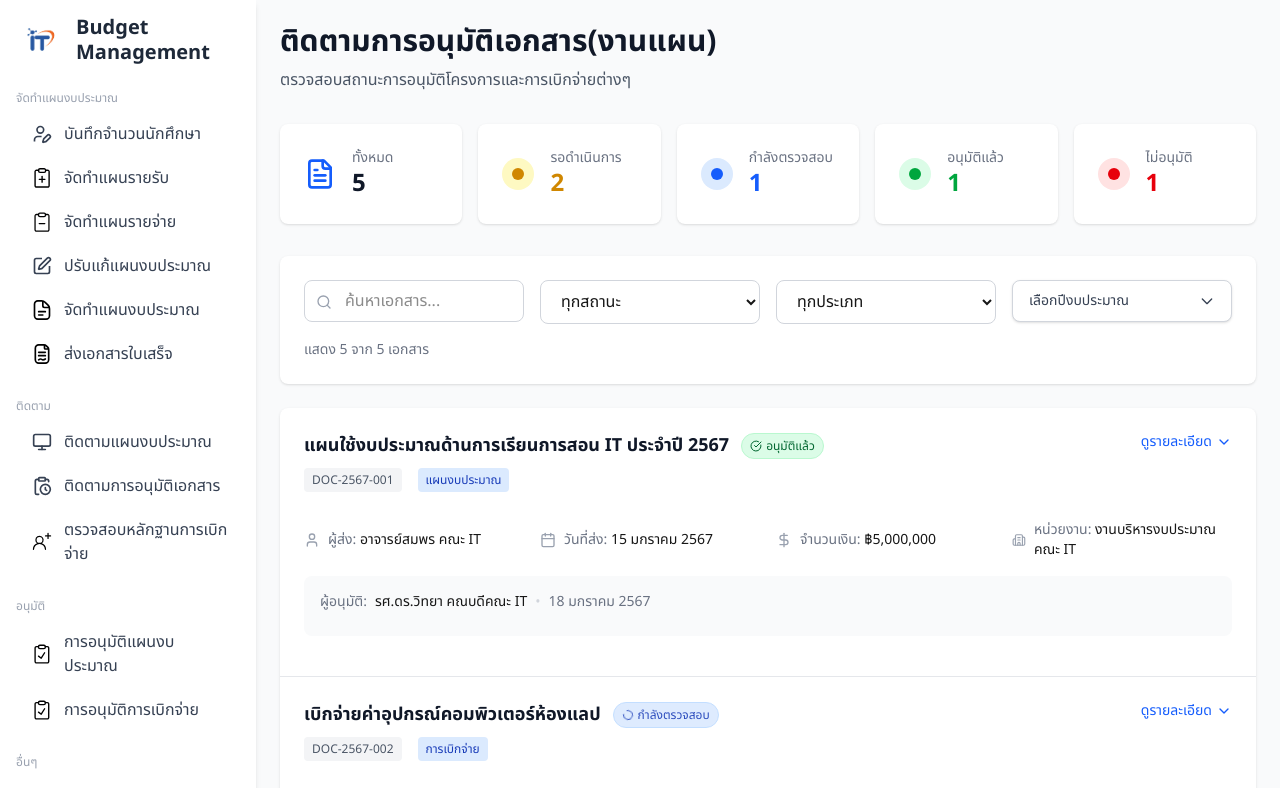
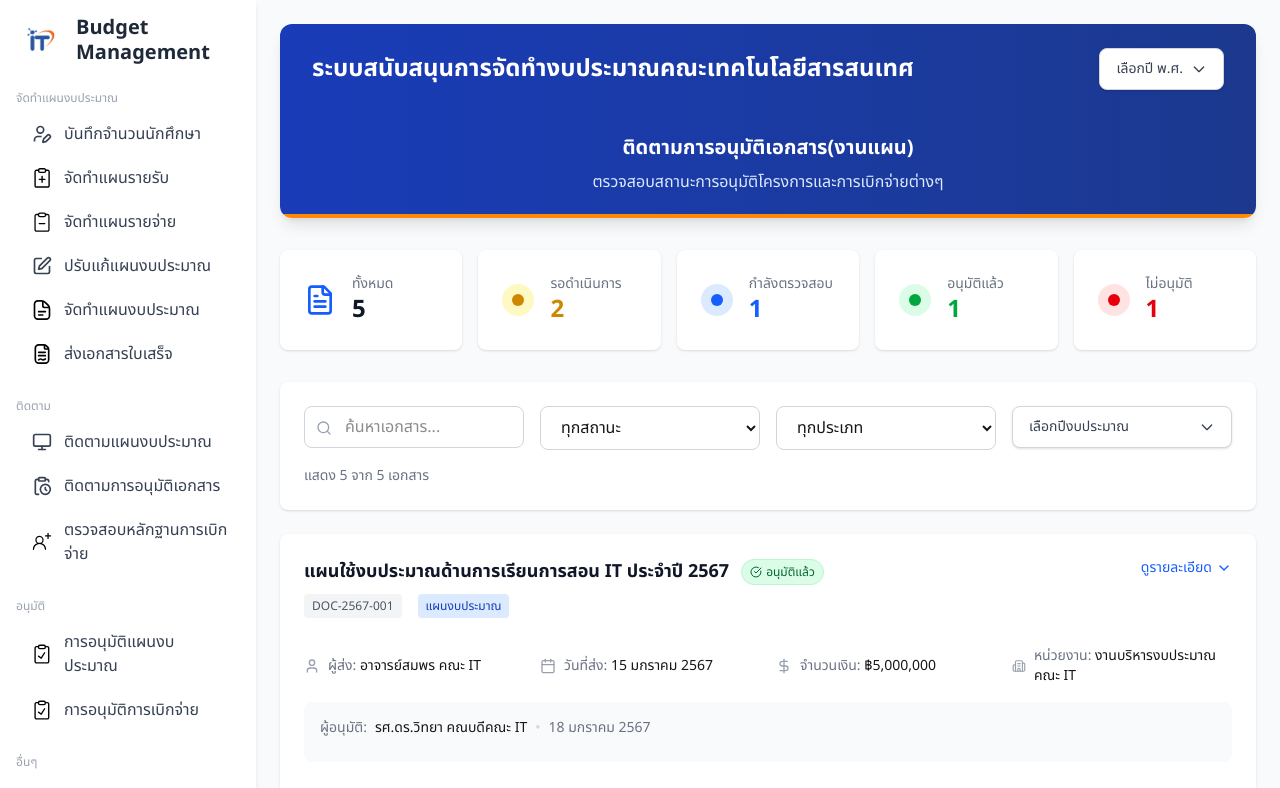
Before and after one commit to gustsri/butget-Fontend-design, a Next.js app in the folder my-budget/: page /tracking in a window 1280 px wide. Shown: the top 788 px of the page. Built offline with nearby package versions, Linux system fonts and the light colour scheme.

Commit message:
header ++

```diff
--- a/my-budget/app/planning/dashboard/page.tsx
+++ b/my-budget/app/planning/dashboard/page.tsx
@@ -117,7 +117,7 @@ export default function Dashboard() {
             <div className="bg-gradient-to-r from-blue-800 to-blue-900 px-8 py-6 border-b-4 border-orange-400 flex justify-between items-center">
               <div>
                 <h2 className="text-xl font-bold text-white">ติดตามการใช้จ่ายงบประมาณ </h2>
-                <h1 className="text-blue-200 text-xl mt-1">ประจำปีงบประมาณ {selectedYear}</h1>
+                <p className="text-blue-100 mt-2 text-m">ประจำปีงบประมาณ {selectedYear}</p>
               </div>
 
               <div className="text-right">
--- a/my-budget/app/tracking/page.tsx
+++ b/my-budget/app/tracking/page.tsx
@@ -47,11 +47,33 @@ export default function TrackingPage() {
 
             <main className="flex-1 ml-64 p-6">
                 <div className="max-w-7xl mx-auto">
-                    {/* Header */}
-                    <div className="mb-8">
-                        <h1 className="text-3xl font-bold text-gray-900 mb-2">ติดตามการอนุมัติเอกสาร(งานแผน)</h1>
-                        <p className="text-gray-600">ตรวจสอบสถานะการอนุมัติโครงการและการเบิกจ่ายต่างๆ</p>
+                    {/* Header Card */}
+                    <div className="bg-white rounded-xl shadow-lg overflow-hidden mb-8">
+                        {/* 🔹 Top Bar */}
+                        <div className="bg-gradient-to-r from-blue-800 to-blue-900 px-8 py-6 flex items-center justify-between">
+                            <div>
+                                <h1 className="text-2xl font-bold text-white">ระบบสนับสนุนการจัดทำงบประมาณคณะเทคโนโลยีสารสนเทศ</h1>
+                            </div>
+
+                            <YearDropdown
+                                selectedYear={filterYear}
+                                onYearChange={setFilterYear}
+                                startYear={2566}
+                                endYear={2570}
+                            />
+                        </div>
+
+                        {/* 🔹 Faculty Header Section */}
+                        <div className="bg-gradient-to-r from-blue-800 to-blue-900 px-8 py-5 border-b-4 border-orange-400">
+                            <h2 className="text-xl font-bold text-white text-center">
+                                ติดตามการอนุมัติเอกสาร(งานแผน)
+                            </h2>
+                            <p className="text-blue-100 mt-2 text-center text-m">
+                                ตรวจสอบสถานะการอนุมัติโครงการและการเบิกจ่ายต่างๆ
+                            </p>
+                        </div>
                     </div>
+
 
                     {/* Statistics Cards */}
                     <div className="grid grid-cols-1 md:grid-cols-5 gap-4 mb-8">
```
